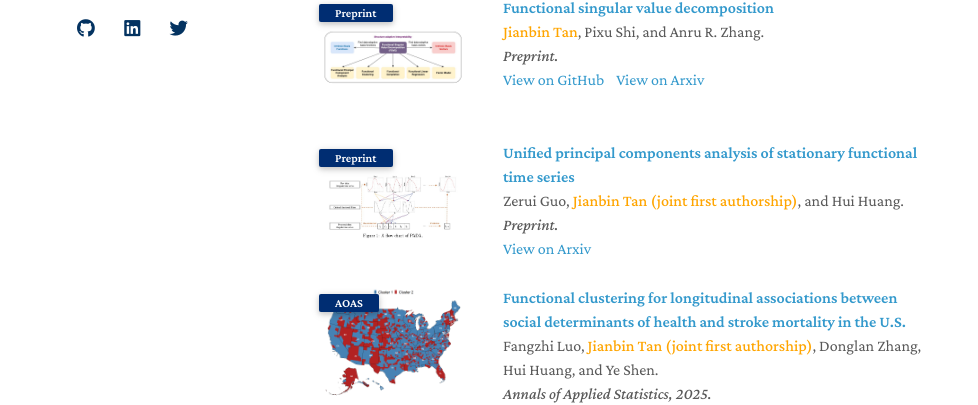
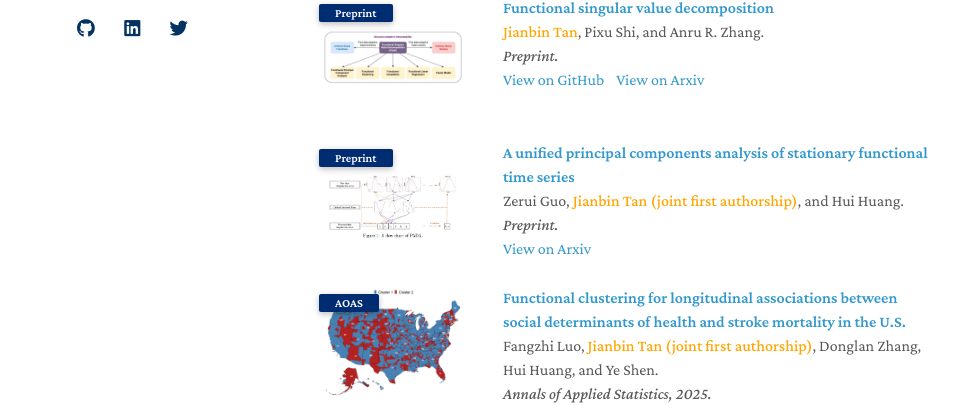
Before and after one commit to Tan-jianbin/Tan-jianbin.github.io, a Jekyll site: the page built from index.md, in a window 1280 px wide and 900 px high. Shown: the part 389-794 px from the top of the window, without its empty margins (167-1145 px from the left). Built offline with Jekyll 4.4.1, drawn with Linux system fonts in a browser that asks for light colours; nearby versions of some CDN libraries; a style sheet for code colours, icons or effects is not loaded; our own code applies the rules of GitHub Pages for plain Markdown files.

Commit message:
Update publications.md

```diff
--- a/_includes/publications.md
+++ b/_includes/publications.md
@@ -46,7 +46,7 @@
      <abbr class="badge">  Preprint </abbr>
   </div>
   <div class="col-sm-9" style="position: relative;padding-right: 15px;padding-left: 20px;">
-    <div class="title"><a href="https://arxiv.org/abs/2408.02343">Unified principal components analysis of stationary functional time series</a></div>
+    <div class="title"><a href="https://arxiv.org/abs/2408.02343">A unified principal components analysis of stationary functional time series</a></div>
      <div class="author"> Zerui Guo, <strong><span style="color: orange;">Jianbin Tan (joint first authorship)</span></strong>, and Hui Huang.</div>
     <div class="periodical"><em>  Preprint.</em></div>
       <!-- Code -->
```
